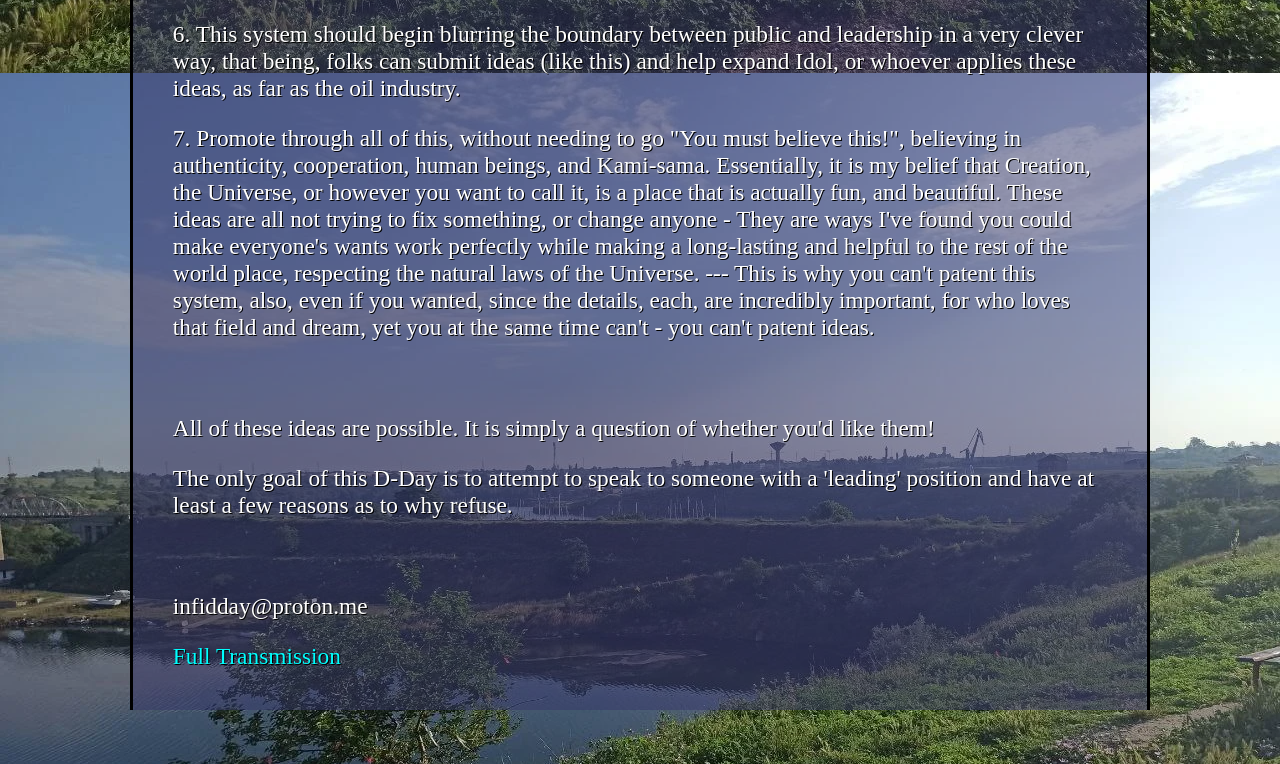
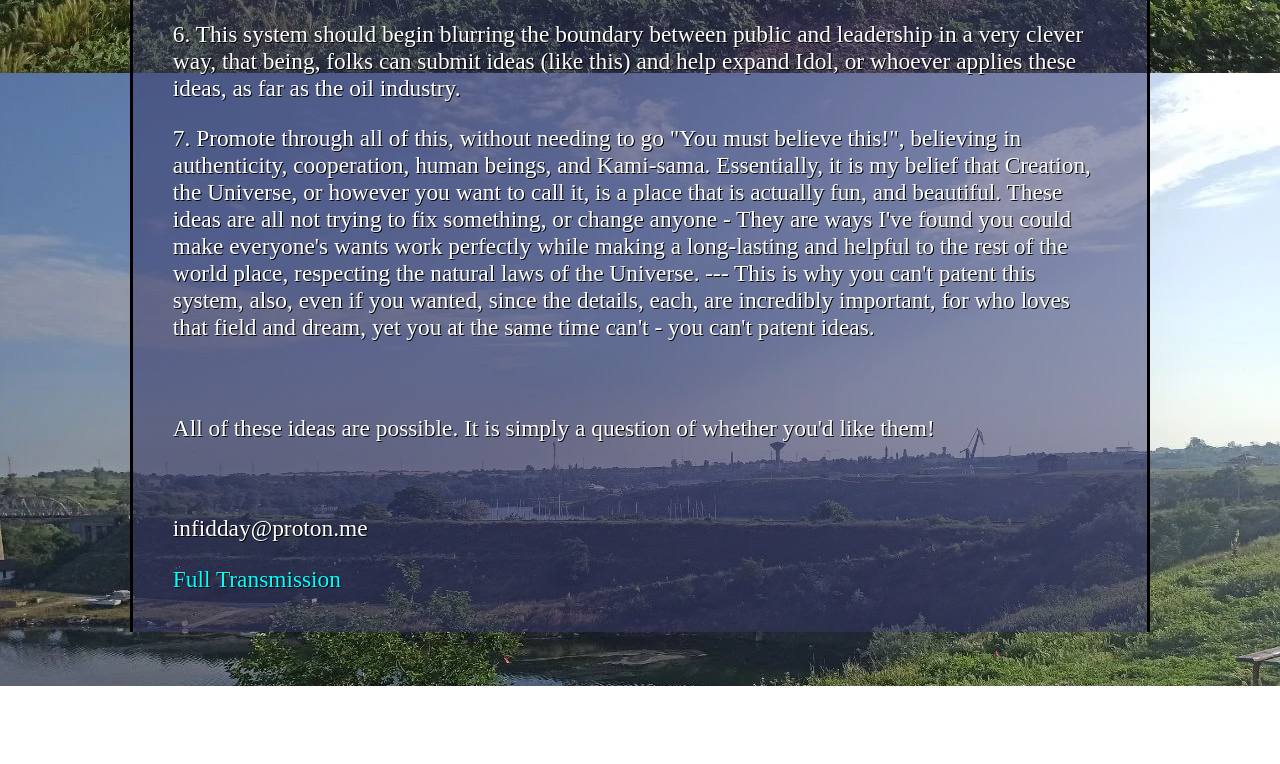
Before and after one commit to infidday/infidday.github.io, a plain HTML site: page index.html in a window 1280 px wide. Shown: the part 888-1652 px from the top of the page. After the commit the page ends 1574 px from the top, so only its background shows below. Drawn offline with Linux system fonts and the light colour scheme.

Commit message:
Update index.html

```diff
--- a/index.html
+++ b/index.html
@@ -25,7 +25,6 @@
                         <p>7. Promote through all of this, without needing to go "You must believe this!", believing in authenticity, cooperation, human beings, and Kami-sama. Essentially, it is my belief that Creation, the Universe, or however you want to call it, is a place that is actually fun, and beautiful. These ideas are all not trying to fix something, or change anyone - They are ways I've found you could make everyone's wants work perfectly while making a long-lasting and helpful to the rest of the world place, respecting the natural laws of the Universe. --- This is why you can't patent this system, also, even if you wanted, since the details, each, are incredibly important, for who loves that field and dream, yet you at the same time can't - you can't patent ideas.</p>
 		        </br>
                         <p>All of these ideas are possible. It is simply a question of whether you'd like them!</p>
-			<p>The only goal of this D-Day is to attempt to speak to someone with a 'leading' position and have at least a few reasons as to why refuse.</p>
 		        </br>
 			<p>infidday@proton.me</p>
 			<p><a href = "fulltransmission">Full Transmission</a></p>
```
